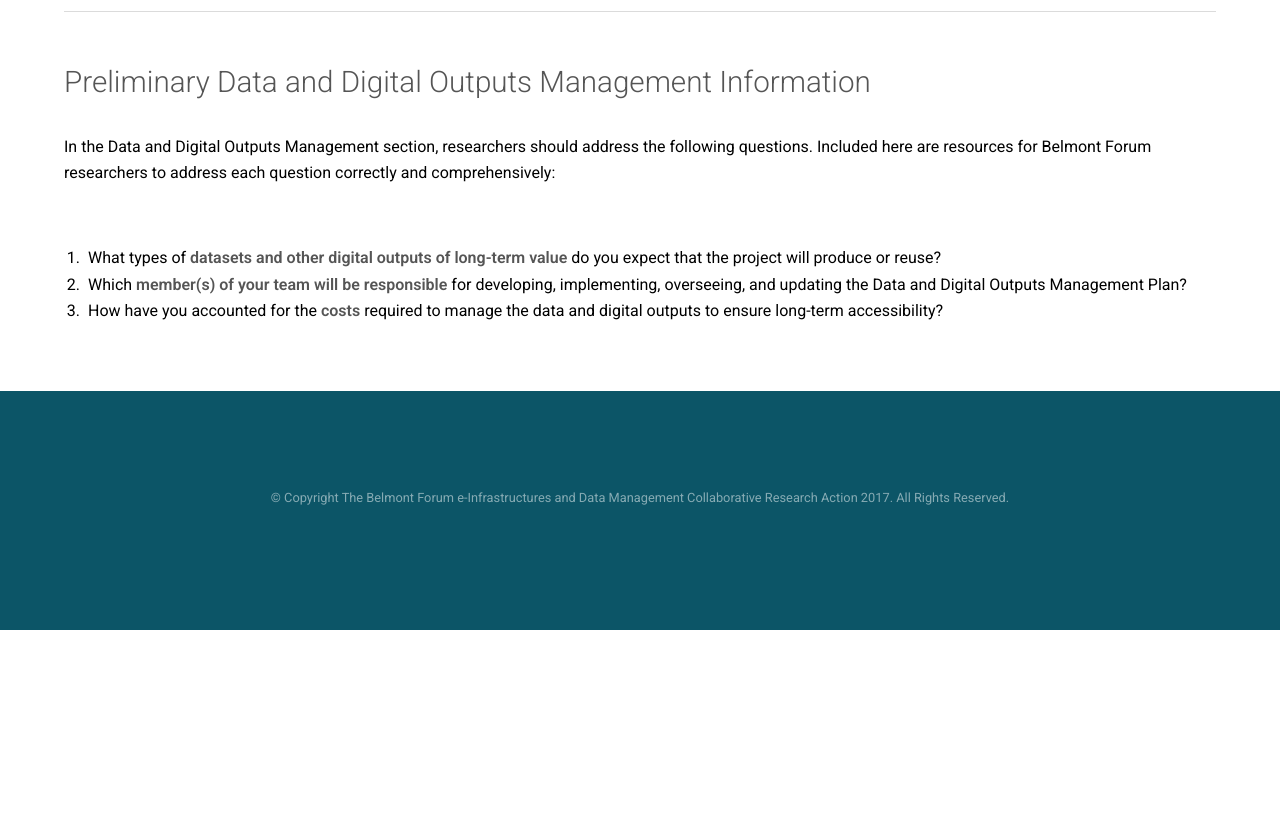
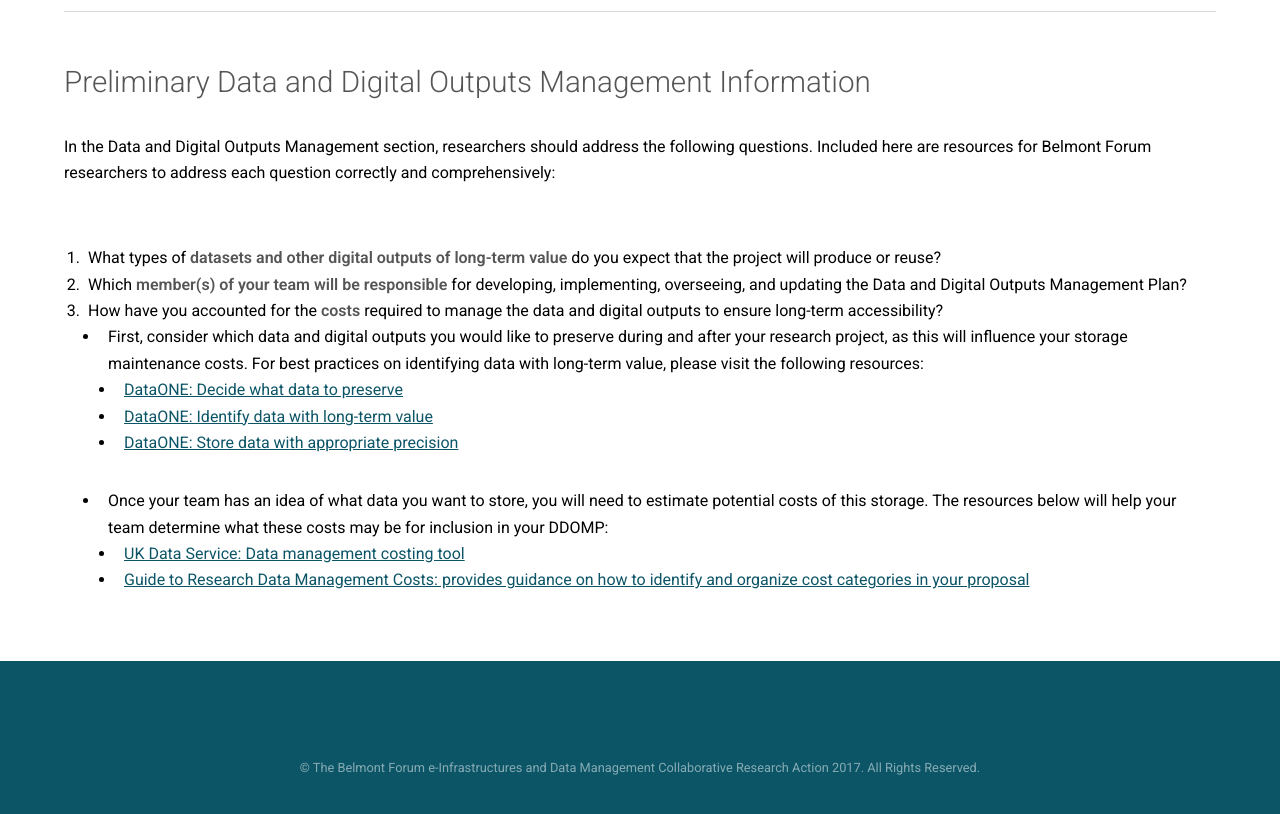
Before and after one commit to bfe-inf/toolkit, a Jekyll site: the page ddomp-preproposal.html, which Jekyll copies as it is, in a window 1280 px wide and 900 px high, scrolled down 633 px. Shown: the top 814 px of the window. Built offline with Jekyll 4.4.1, drawn with Linux system fonts in a browser that asks for light colours; before the commit the page ends 1263 px from its top, so only the background shows below that.

Commit message:
Update ddomp-preproposal.html

```diff
--- a/ddomp-preproposal.html
+++ b/ddomp-preproposal.html
@@ -53,6 +53,18 @@
 						<li>What types of <strong>datasets and other digital outputs of long-term value</strong> do you expect that the project will produce or reuse?</li>
 						<li>Which <strong>member(s) of your team will be responsible</strong> for developing, implementing, overseeing, and updating the Data and Digital Outputs Management Plan?</li>
 						<li>How have you accounted for the <strong>costs</strong> required to manage the data and digital outputs to ensure long-term accessibility?</li>
+							<ul>
+								<li>First, consider which data and digital outputs you would like to preserve during and after your research project, as this will influence your storage maintenance costs. For best practices on identifying data with long-term value, please visit the following resources:</li>
+									<ul>
+										<li><a href="https://www.dataone.org/best-practices/decide-what-data-preserve" target="_blank">DataONE: Decide what data to preserve</a></li>
+										<li><a href="https://www.dataone.org/best-practices/identify-data-long-term-value" target="_blank">DataONE: Identify data with long-term value</a></li>
+										<li><a href="https://www.dataone.org/best-practices/store-data-appropriate-precision" target="_blank">DataONE: Store data with appropriate precision</a></li>
+									</ul>
+								<li>Once your team has an idea of what data you want to store, you will need to estimate potential costs of this storage. The resources below will help your team determine what these costs may be for inclusion in your DDOMP:</li>
+									<ul>
+										<li><a href="https://www.ukdataservice.ac.uk/manage-data/plan/costing" target="_blank">UK Data Service: Data management costing tool</a></li>
+										<li><a href="https://www.edugroepen.nl/sites/RDM_platform/Financieel1/Data%20Management%20Costs.aspx" target="_blank">Guide to Research Data Management Costs: provides guidance on how to identify and organize cost categories in your proposal</a></li>
+									</ul>
 					</ol>
 				</div>
 			</section>
@@ -61,7 +73,7 @@
 			<footer id="footer">
 				<div class="inner">
 					<div class="copyright">
-						&copy; Copyright The Belmont Forum e-Infrastructures and Data Management Collaborative Research Action 2017. All Rights Reserved.</a>
+						&copy; The Belmont Forum e-Infrastructures and Data Management Collaborative Research Action 2017. All Rights Reserved.</a>
 					</div>
 				</div>
 			</footer>
```
